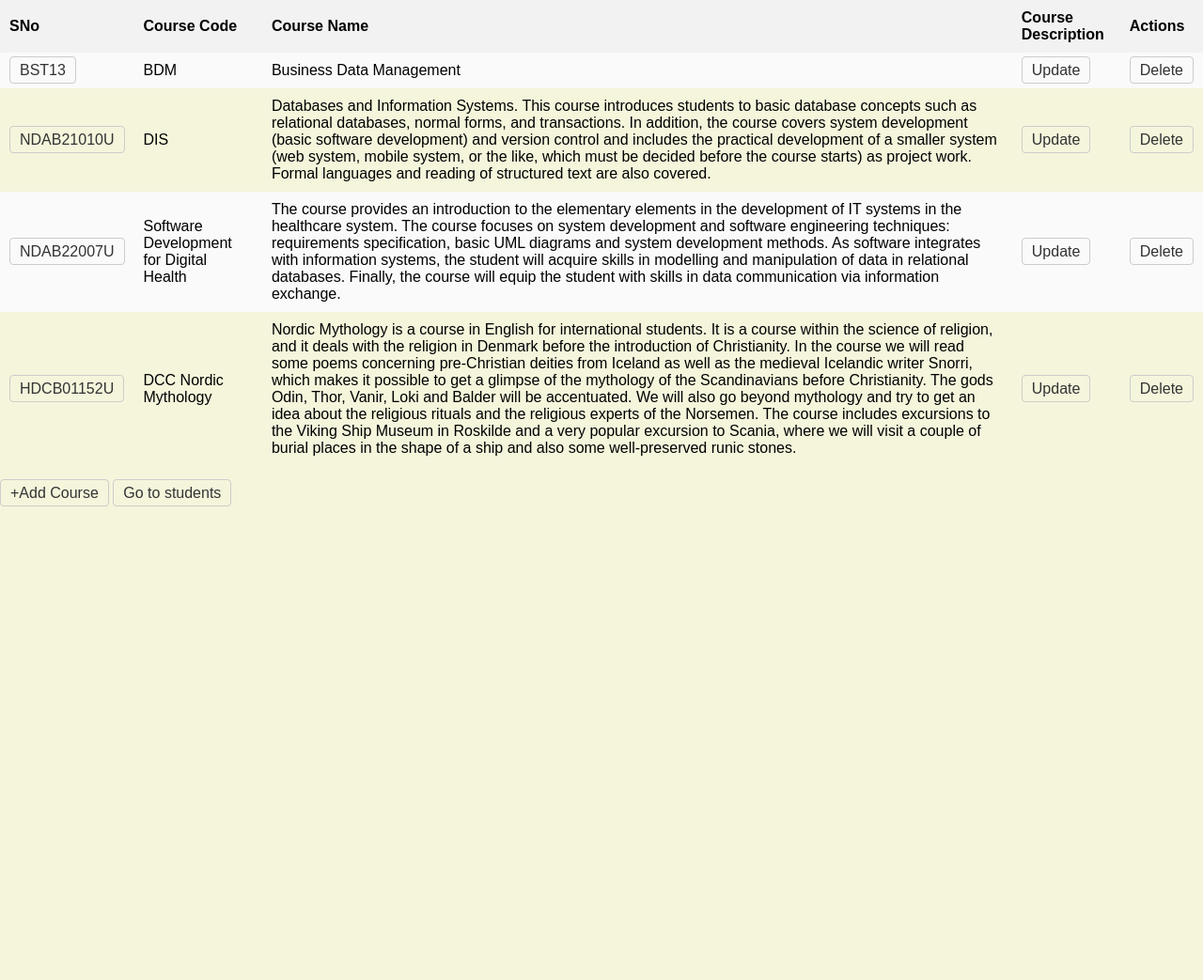
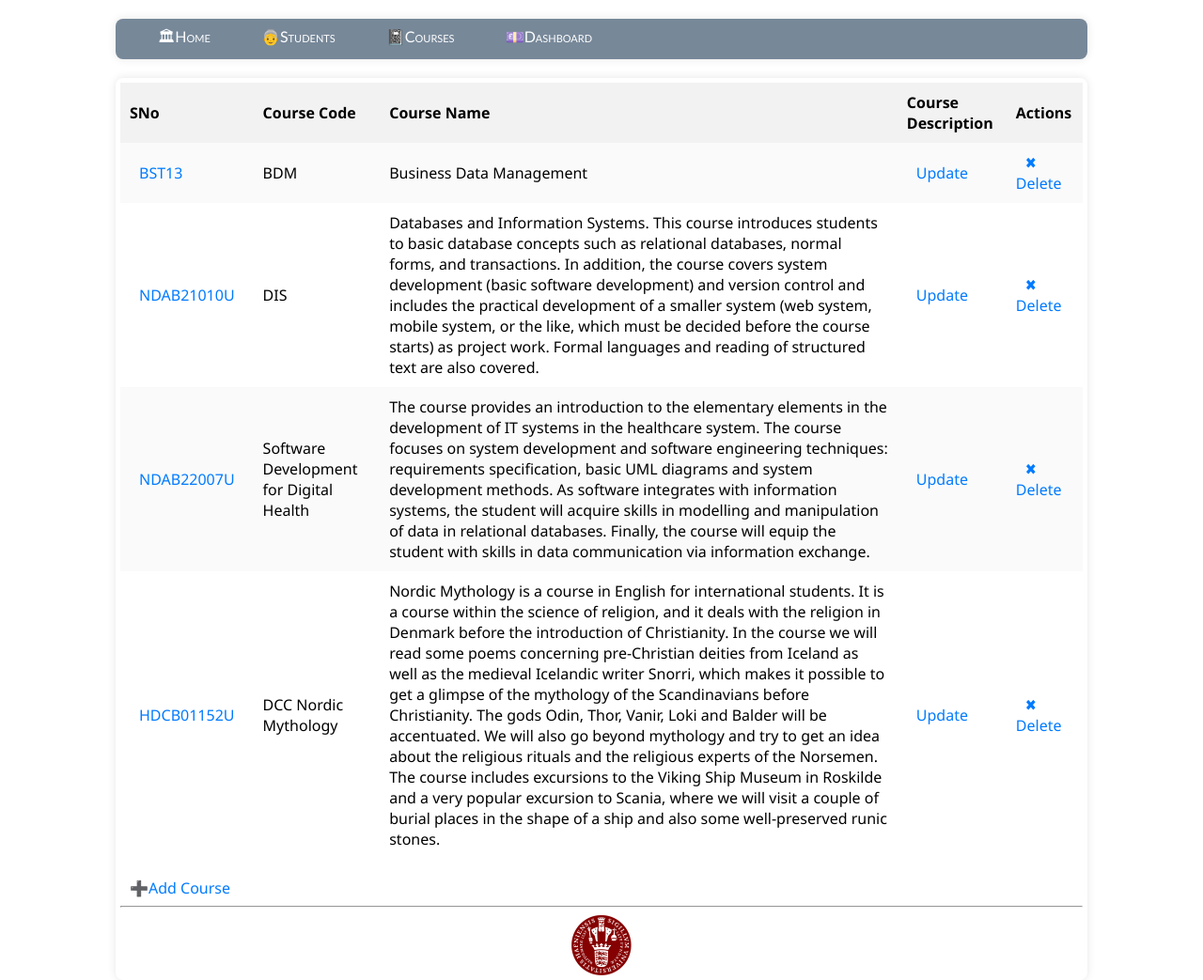
Before and after one commit to daniel2036/Course-Enrollment-Webapp, a Flask app: page /courses in a window 1280 px wide. Shown: the whole page at 94% size. Before the commit the page ends 539 px from the top, so only its background shows below. Run offline with Flask 3, Linux system fonts and the light colour scheme; data comes from the database, SQL or seed files in the repository.

Commit message:
Update layout

```diff
--- a/static/site.css
+++ b/static/site.css
@@ -1,6 +1,6 @@
 /* details */
 body {
-    background-color: beige;
+    background-color: rgb(f0, f0, f0);
     font-family: Arial, sans-serif;
     margin: 0;
     padding: 0;
@@ -35,7 +35,7 @@ a {
     color: #007bff;
     padding: 5px 10px;
     border-radius: 4px;
-    border: 1px solid #007bff;
+    /* border: 1px solid #007bff; */
 }
 
 a:hover {
@@ -81,3 +81,70 @@ a:visited:hover {
     padding: 5px;
     font-family:'Segoe UI', Tahoma, Geneva, Verdana, sans-serif;
 }
+
+
+/* Create Course */
+form {
+    max-width: 400px;
+    margin: 20px auto;
+    padding: 20px;
+    background-color: #fff;
+    border-radius: 5px;
+    box-shadow: 0 0 10px rgba(0, 0, 0, 0.1);
+}
+
+form div {
+    margin-bottom: 15px;
+}
+
+label {
+    display: block;
+    font-weight: bold;
+    margin-bottom: 5px;
+}
+
+input[type="text"] {
+    width: 100%;
+    padding: 10px;
+    border: 1px solid #ccc;
+    border-radius: 4px;
+}
+
+input[type="submit"] {
+    width: 100%;
+    padding: 10px;
+    background-color: #007bff;
+    border: none;
+    border-radius: 4px;
+    color: #fff;
+    cursor: pointer;
+    transition: background-color 0.3s;
+}
+
+input[type="submit"]:hover {
+    background-color: #0056b3;
+}
+
+
+/* Dashboard */
+div {
+    max-width: 80%;
+    margin: 0 auto;
+    background-color: #fff;
+    border-radius: 8px;
+    box-shadow: 0 0 10px rgba(0, 0, 0, 0.1);
+    padding: 20px;
+    margin-top: 20px;
+}
+
+h2 {
+    color: #007bff;
+    margin-bottom: 20px;
+}
+
+/* img {
+    display: block;
+    margin: 0 auto;
+    max-width: 100%;
+    height: auto;
+} */
--- a/templates/courses.html
+++ b/templates/courses.html
@@ -1,13 +1,9 @@
-<!DOCTYPE html>
-<html>
-    <head>
-        <meta charset="UTF-8"
-        meta name="viewport" content="width=device-width, initial-scale=1">
-        <title>Home</title>
-        <link rel="stylesheet" type="text/css" href="{{ url_for('static', filename='courses.css') }}">
+{% extends "layout.html" %}
+{% block title %}
 
-    </head>
-    <body>
+{% endblock %}
+
+{% block content %}
         {% if (list|length)!=0 %}
         <table id = "all-course">
             <tr>
@@ -27,7 +23,7 @@
                     <a href="/course/{{i.course_id}}/update" type="button">Update</a>
                 </td>
                 <td>
-                    <a href="/course/{{i.course_id}}/delete" type="button">Delete</a>
+                    <a href="/course/{{i.course_id}}/delete" type="button">✖ Delete</a>
                 </td>
             </tr>
             {% endfor %}
@@ -36,7 +32,5 @@
         <h2>Course List</h2>
         <p>No courses found.Add the courses now!</p>
         {% endif %}
-        <a href="/course/create">+Add Course</a>
-        <a href="/">Go to students</a>
-    </body>
-</html>
+        <a href="/course/create">➕Add Course</a>
+{% endblock %}
--- a/templates/home.html
+++ b/templates/home.html
@@ -1,6 +1,6 @@
 {% extends "layout.html" %}
 {% block title %}
- Web Application with Flask Framework
+
 {% endblock %}
 {% block content %}
 <h1>Welcome to  Student Course Enrollment Web Site</h1>
--- a/templates/index.html
+++ b/templates/index.html
@@ -1,6 +1,6 @@
 {% extends "layout.html" %}
 {% block title %}
-Add /Edit /Delete Student
+
 {% endblock %}
 
 {% block content %}
@@ -32,7 +32,5 @@ Add /Edit /Delete Student
 <p>No student found. Add student now!</p>
 {% endif %}
 <a href="/student/create" class="add-btn">+ Add Student</a>
-<a href="/courses" class="courses-btn">Go to Courses</a>
-<a href="/dashboard" class="courses-btn">Check out Dashboard</a>
 
 {% endblock %}
--- a/templates/layout.html
+++ b/templates/layout.html
@@ -3,18 +3,19 @@
 
 <head>
     <meta charset="utf-8" />
-    {% block title %}
-    Flask Web Application
-    {% endblock %}
+
     <link rel="stylesheet" type="text/css" href="{{ url_for('static', filename='site.css')}}" />
 </head>
 
 <body>
+    {% block title %}
+    Flask Web App
+    {% endblock %}
     <div class="navbar">
-        <a href="{{ url_for('students') }}" class="navbar-item">Students</a>
-        <a href="{{ url_for('courses') }}" class="navbar-item">Courses</a>
-
-        <a href="{{ url_for('dashboard') }}" class="navbar-item">Dashboard</a>
+        <a href="/" class="navbar-item">🏛Home</a>
+        <a href="{{ url_for('students') }}" class="navbar-item">👵Students</a>
+        <a href="{{ url_for('courses') }}" class="navbar-item">📓Courses</a>
+        <a href="{{ url_for('dashboard') }}" class="navbar-item">💷Dashboard</a>
 
     </div>
 
@@ -23,7 +24,12 @@
         {% endblock %}
         <hr />
         <footer>
-            <p><img src="{{ url_for('static', filename='logo.png')}}" width="64" height="64">&copy; 2024</p>
+             <img src="{{ url_for('static', filename='logo.png')}}" width="64" height="64"
+             style=" display: block;
+             margin-left: auto;
+             margin-right: auto;">
+
+
         </footer>
     </div>
 </body>
```
Also changed, not shown: static/details.css (deleted, +0 -52 lines), templates/create_course.html (+7 -11 lines), templates/dashboard.html (+8 -12 lines).
